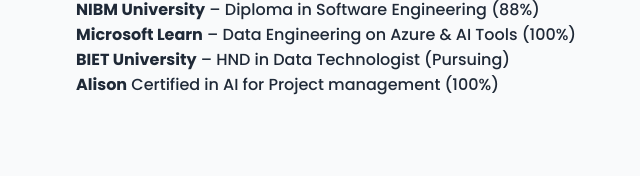
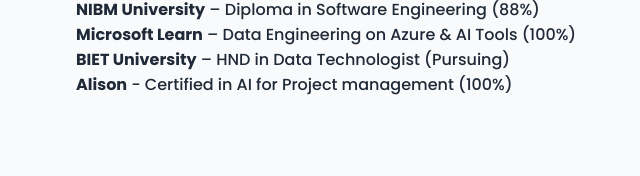
Before and after one commit to Kaneendran/MyResume, a plain HTML site: page index.html in a window 1280 px wide. Shown: the part 624-800 px from the top of the page, 46-686 px from the left. Drawn offline with nearby package versions, Linux system fonts and the light colour scheme.

Commit message:
Update index.html

```diff
--- a/index.html
+++ b/index.html
@@ -135,7 +135,7 @@
       <p><strong>NIBM University</strong> – Diploma in Software Engineering (88%)</p>
       <p><strong>Microsoft Learn</strong> – Data Engineering on Azure & AI Tools (100%)</p>
       <p><strong>BIET University</strong> – HND in Data Technologist (Pursuing)</p>
-      <p><strong>Alison</strong> Certified in AI for Project management (100%)</p>
+      <p><strong>Alison</strong> - Certified in AI for Project management (100%)</p>
     </div>
   </section>
 
```
